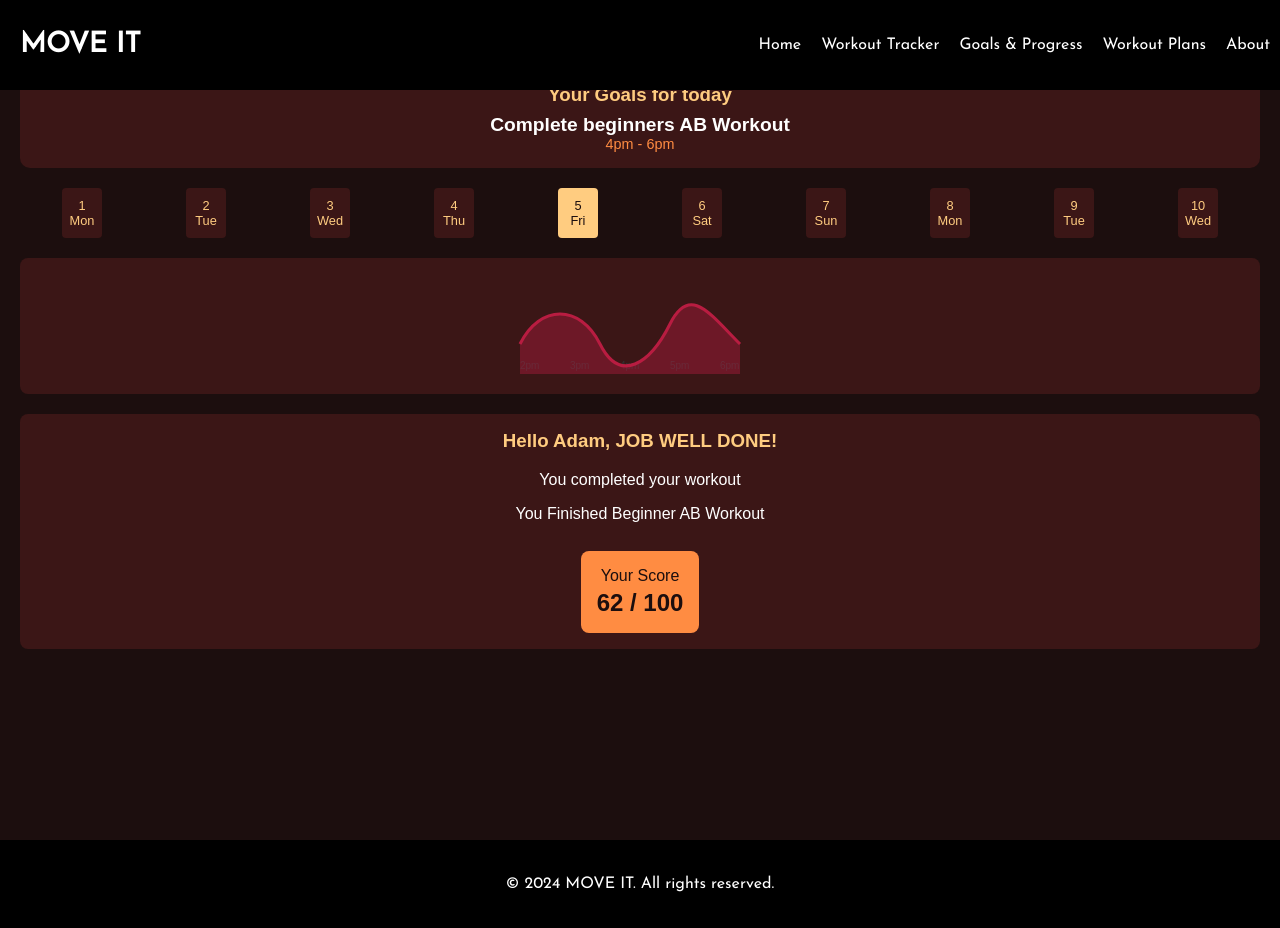
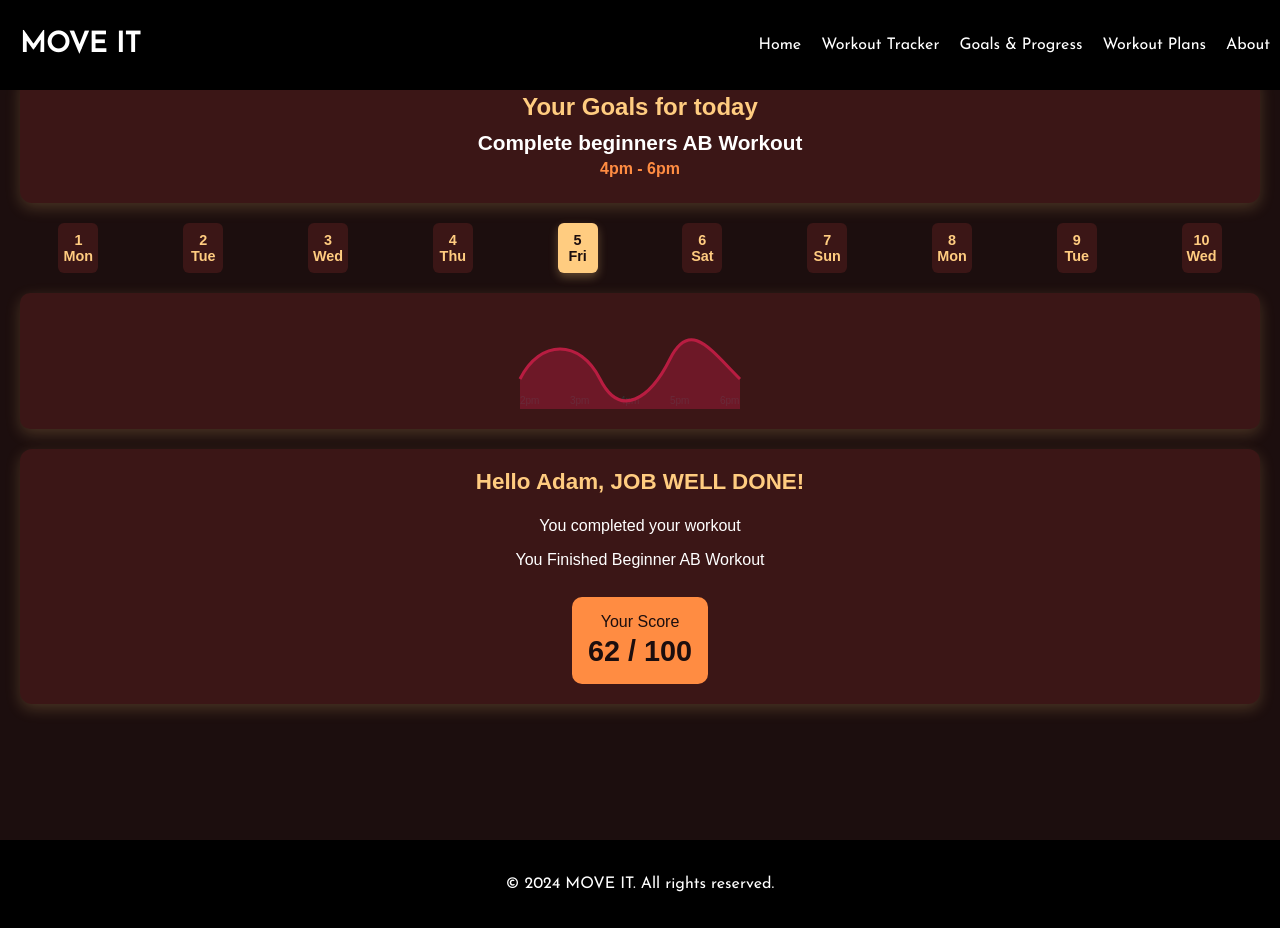
Before and after one commit to wevegotyousurrounded/move-it-at, a React (Vite) app: page /goals in a window 1280 px wide. Built offline with nearby package versions, Linux system fonts and the light colour scheme.

Commit message:
Enhanced UI & added hover effects

```diff
--- a/src/assets/css/goals.css
+++ b/src/assets/css/goals.css
@@ -1,13 +1,13 @@
-/* ✅ Page Background */
+/* 🌟 Main Page Background */
 .goals-progress-page {
-    background-color: #1c0e0e; /* Dark red-brown */
+    background-color: #1c0e0e; /* Dark background */
     min-height: 100vh;
-    font-family: sans-serif;
+    font-family: 'Poppins', sans-serif;
     color: #fff;
     padding: 20px;
   }
 
-  /* ✅ Header */
+  /* 🌟 Header */
   .gp-header {
     display: flex;
     justify-content: space-between;
@@ -16,90 +16,91 @@
   }
 
   .gp-header h2 {
-    font-size: 1.5rem;
+    font-size: 1.8rem;
     margin: 0;
-    color: #ffcc80; /* Soft warm accent */
+    color: #ffcc80; /* Warm Gold */
   }
 
-  .gp-menu-btn {
-    background: none;
-    border: none;
-    cursor: pointer;
-    font-size: 1.2rem;
-    color: #ffcc80;
-    transition: color 0.3s ease;
-  }
-  .gp-menu-btn:hover {
-    color: #ff8c42; /* Lighter orange hover */
+  /* 🌟 Goal Section (Top Card) */
+  .gp-goals-section {
+    background-color: #3B1616;
+    border-radius: 12px;
+    padding: 20px;
+    margin-bottom: 20px;
+    text-align: center;
+    box-shadow: 0px 5px 15px rgba(255, 200, 120, 0.2);
+    transition: transform 0.3s ease;
   }
 
-  /* ✅ Goals Section */
-  .gp-goals-section {
-    background-color: #3B1616; /* Dark container */
-    border-radius: 10px;
-    padding: 16px;
-    margin-bottom: 20px;
-    text-align: center;
+  .gp-goals-section:hover {
+    transform: translateY(-5px);
   }
 
   .gp-goals-section h3 {
-    margin: 0 0 8px 0;
+    margin: 0 0 10px 0;
+    font-size: 1.5rem;
     color: #ffcc80;
   }
 
   .gp-workout-title {
-    font-size: 1.2rem;
+    font-size: 1.3rem;
     font-weight: bold;
     margin: 0;
     color: #fff;
   }
 
   .gp-time-range {
-    font-size: 0.9rem;
-    margin: 0;
+    font-size: 1rem;
+    margin: 5px 0;
     color: #ff8c42;
+    font-weight: bold;
   }
 
-  /* ✅ Days Row */
+  /* 🌟 Days Row */
   .gp-days-row {
     display: flex;
     justify-content: space-around;
     margin-bottom: 20px;
+    gap: 8px;
   }
 
   .gp-day-box {
-    background-color: #3B1616; /* Darker background */
+    background-color: #3B1616;
     width: 40px;
     height: 50px;
-    border-radius: 4px;
+    border-radius: 6px;
     text-align: center;
-    font-size: 0.8rem;
+    font-size: 0.9rem;
     color: #ffcc80;
     display: flex;
     flex-direction: column;
     justify-content: center;
-    transition: background 0.3s ease, color 0.3s ease;
+    font-weight: bold;
     cursor: pointer;
+    transition: background 0.3s ease, color 0.3s ease, transform 0.2s ease;
   }
 
   .gp-day-box:hover {
     background-color: #ff8c42;
     color: #1c0e0e;
+    transform: scale(1.1);
   }
 
-  /* ✅ Active Day */
+  /* Active Day */
   .gp-day-box.active {
     background-color: #ffcc80;
     color: #1c0e0e;
+    box-shadow: 0px 4px 10px rgba(255, 204, 128, 0.3);
   }
 
-  /* ✅ Chart Section */
+  /* 🌟 Chart Section */
   .gp-chart-section {
     background-color: #3B1616;
-    border-radius: 8px;
+    border-radius: 10px;
     padding: 16px;
     margin-bottom: 20px;
     text-align: center;
+    box-shadow: 0px 5px 15px rgba(255, 200, 120, 0.2);
   }
 
   .gp-chart {
@@ -109,23 +110,30 @@
     margin: 0 auto;
   }
 
-  /* ✅ Completion / Score Section */
+  /* 🌟 Completion / Score Section */
   .gp-completion-section {
     background-color: #3B1616;
-    border-radius: 8px;
-    padding: 16px;
+    border-radius: 12px;
+    padding: 20px;
     text-align: center;
+    box-shadow: 0px 5px 15px rgba(255, 200, 120, 0.2);
+    transition: transform 0.3s ease;
+  }
+
+  .gp-completion-section:hover {
+    transform: scale(1.02);
   }
 
   .gp-completion-section h3 {
     margin-top: 0;
     color: #ffcc80;
+    font-size: 1.4rem;
   }
 
   .gp-score-box {
     display: inline-block;
     background-color: #ff8c42;
-    border-radius: 8px;
+    border-radius: 10px;
     padding: 16px;
     margin-top: 12px;
     transition: transform 0.3s ease, background 0.3s ease;
@@ -133,7 +141,7 @@
 
   .gp-score-box:hover {
     background-color: #ffcc80;
-    transform: scale(1.05);
+    transform: scale(1.08);
   }
 
   .gp-score-label {
@@ -144,12 +152,12 @@
 
   .gp-score-value {
     margin: 4px 0 0;
-    font-size: 1.5rem;
+    font-size: 1.8rem;
     font-weight: bold;
     color: #1c0e0e;
   }
 
-  /* ✅ Button Effects */
+  /* 🌟 Buttons */
   .gp-button {
     background-color: #ff8c42;
     color: #1c0e0e;
@@ -171,7 +179,7 @@
     transform: scale(0.95);
   }
 
-  /* ✅ Responsive Tweaks */
+  /* 🌟 Responsive Tweaks */
   @media (max-width: 480px) {
     .gp-days-row {
       flex-wrap: wrap;
@@ -184,6 +192,6 @@
       max-width: 200px;
     }
     .gp-header h2 {
-      font-size: 1.2rem;
+      font-size: 1.4rem;
     }
   }
```
